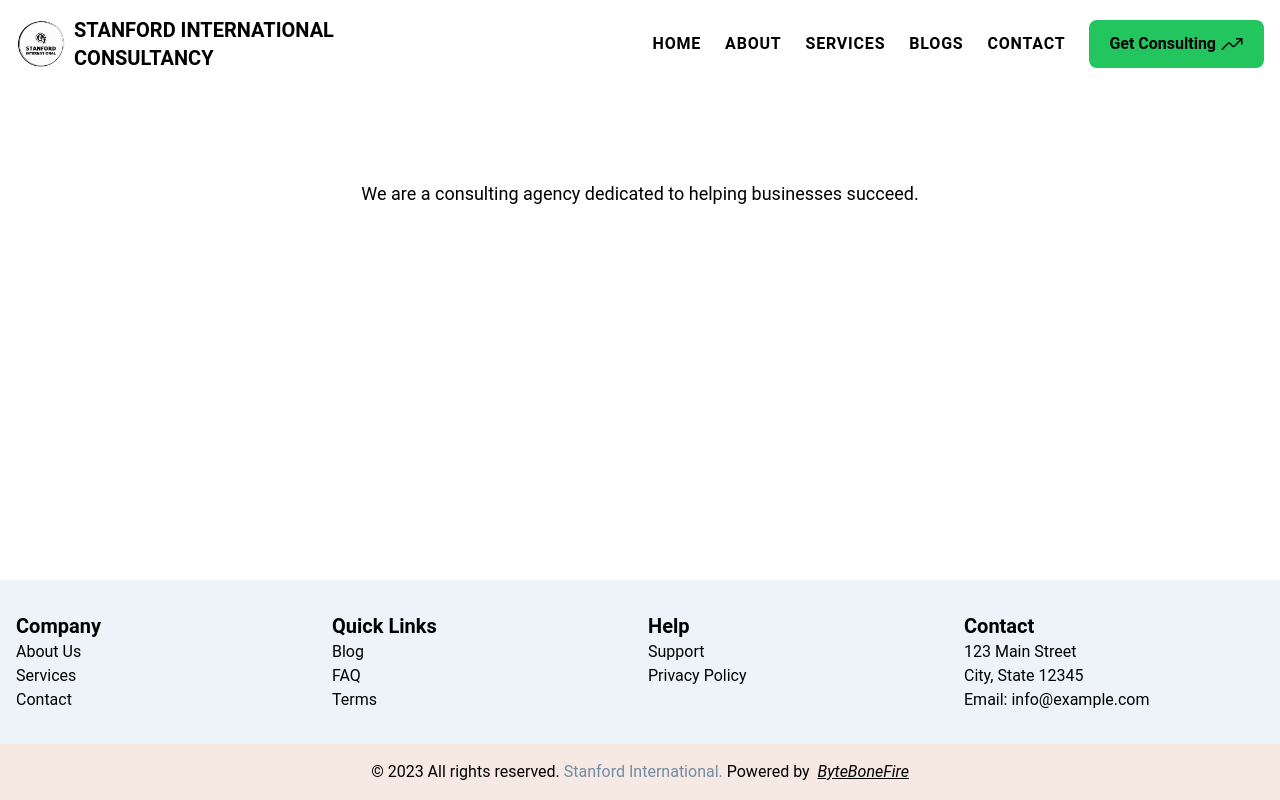
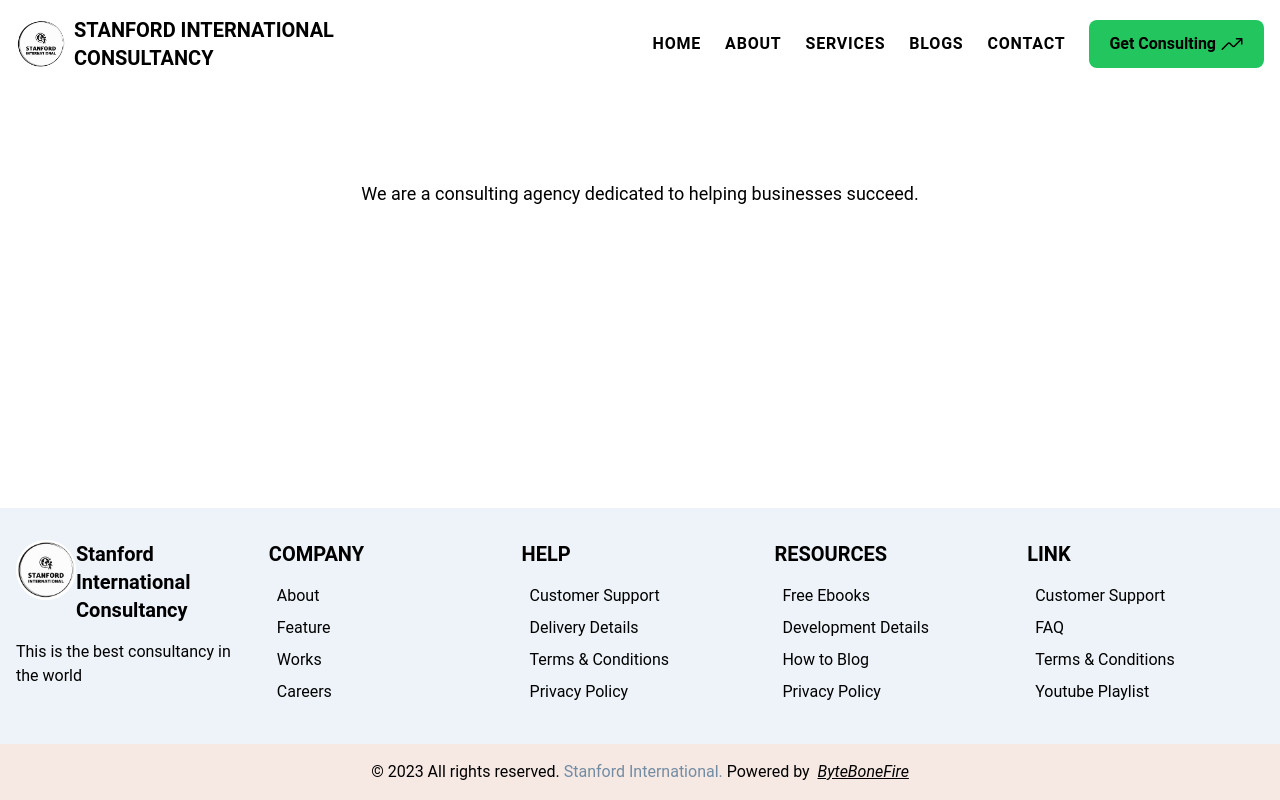
Before and after one commit to ByteBoneFire/standford-international, a React (Vite) app: page /about in a window 1280 px wide. Built offline with nearby package versions, Linux system fonts and the light colour scheme.

Commit message:
adjust footer and blog section

```diff
--- a/src/App.jsx
+++ b/src/App.jsx
@@ -53,7 +53,7 @@ function App() {
             <Route path="/services" element={<Services />} />
             <Route path="/blogs" element={<BlogArticleSection />} />
             <Route path="/blogs-details" element={<BlogPost />} />
-            <Route path="/" element={<BlogList />} />
+            {/* <Route path="/" element={<BlogList />} /> */}
             <Route path="/blog/:id" element={<BlogDetails />} />
 
 
--- a/src/components/FooterSection.jsx
+++ b/src/components/FooterSection.jsx
@@ -1,43 +1,81 @@
-import React from 'react';
+import React from 'react'
 
-function FooterSection() {
+
+const page = () => {
     return (
       <section className="footer-section py-8 bg-bgSecondary">
         <div className="container mx-auto px-4 text-secondary">
-        <div data-aos="fade-up" className="grid grid-cols-2 md:grid-cols-4 gap-4">
+          <div data-aos="fade-up" className="grid grid-cols-2 md:grid-cols-6 lg:grid-cols-5 gap-4">
           <div>
-            <h3 className="text-xl font-semibold ">Company</h3>
-            <ul>
-              <li><a href="/about" className=" hover:underline">About Us</a></li>
-              <li><a href="/services" className=" hover:underline">Services</a></li>
-              <li><a href="/contact" className=" hover:underline">Contact</a></li>
+          <div className='flex items-start mb-4'>
+              <img className='object-contain' src={'/assets/logo.png'} width={60} height={60}/>
+              <h3 className="text-xl font-semibold">Stanford International Consultancy</h3>
+            </div>
+              <p className="mt-2">This is the best consultancy in the world</p>
+
+            </div>
+            <div>
+              <h3 className="text-xl font-semibold mb-4">COMPANY</h3>
+              <ul className='m-2 space-y-2'>
+                <li><a href="/about" className="hover:text-blue-500 transition-colors hover:underline">About</a></li>
+                <li><a href="/services" className="hover:text-blue-500 transition-colors hover:underline">Feature</a></li>
+                <li><a href="/contact" className="hover:text-blue-500 transition-colors hover:underline">Works</a></li>
+                <li><a href="/contact" className="hover:text-blue-500 transition-colors hover:underline">Careers</a></li>
+
+
               </ul>
             </div>
+
+
             <div>
-            <h3 className="text-xl font-semibold ">Quick Links</h3>
-            <ul>
-              <li><a href="/blogs" className=" hover:underline">Blog</a></li>
-              <li><a href="#" className=" hover:underline">FAQ</a></li>
-              <li><a href="#" className=" hover:underline">Terms</a></li>
+              <h3 className="text-xl font-semibold mb-4">HELP</h3>
+              <ul className='m-2 space-y-2'>
+                <li><a href="#" className="hover:text-blue-500 transition-colors hover:underline">Customer Support</a></li>
+                <li><a href="#" className="hover:text-blue-500 transition-colors hover:underline">Delivery Details</a></li>
+                <li><a href="#" className="hover:text-blue-500 transition-colors hover:underline">Terms & Conditions</a></li>
+                <li><a href="#" className="hover:text-blue-500 transition-colors hover:underline">Privacy Policy</a></li>
+
+
               </ul>
             </div>
+
+
             <div>
-            <h3 className="text-xl font-semibold ">Help</h3>
-            <ul>
-              <li><a href="#" className=" hover:underline">Support</a></li>
-              <li><a href="#" className=" hover:underline">Privacy Policy</a></li>
+              <h3 className="text-xl font-semibold mb-4">RESOURCES</h3>
+              <ul className='m-2 space-y-2'>
+                <li><a href="/blogs" className="hover:text-blue-500 transition-colors hover:underline">Free Ebooks</a></li>
+                <li><a href="#" className="hover:text-blue-500 transition-colors hover:underline">Development Details</a></li>
+                <li><a href="#" className="hover:text-blue-500 transition-colors hover:underline">How to Blog</a></li>
+                <li><a href="#" className="hover:text-blue-500 transition-colors hover:underline">Privacy Policy</a></li>
+
+
               </ul>
             </div>
+
+
             <div>
-            <h3 className="text-xl font-semibold ">Contact</h3>
+              <h3 className="text-xl font-semibold mb-4">LINK</h3>
+              <ul className='m-2 space-y-2'>
+                <li><a href="/blogs" className="hover:text-blue-500 transition-colors hover:underline">Customer Support</a></li>
+                <li><a href="#" className="hover:text-blue-500 transition-colors hover:underline">FAQ</a></li>
+                <li><a href="#" className="hover:text-blue-500 transition-colors hover:underline">Terms & Conditions</a></li>
+                <li><a href="#" className="hover:text-blue-500 transition-colors hover:underline">Youtube Playlist</a></li>
+              </ul>
+            </div>
+
+
+            {/* <div>
+              <h3 className="text-xl font-semibold mb-4">Contact</h3>
               <p className="">123 Main Street</p>
               <p className="">City, State 12345</p>
               <p className="">Email: info@example.com</p>
-          </div>
+            </div> */}
           </div>
         </div>
       </section>
-  );
+
+ )
 }
 
-export default FooterSection;
+
+export default page
--- a/src/components/blogPage/BlogList.jsx
+++ b/src/components/blogPage/BlogList.jsx
@@ -1,95 +1,154 @@
-import React from 'react'
+import React, { useState } from "react";
+import { useNavigate } from "react-router-dom";
+import { Link } from 'react-router-dom';
+import { IoTrendingUpOutline } from 'react-icons/io5';
 
 const BlogList = () => {
+  // const blogs = [
+  //   { id: 1, title: "Blog 1", date: "2025-02-01", content: "This is the content of Blog 1." },
+  //   { id: 2, title: "Blog 2", date: "2025-02-02", content: "This is the content of Blog 2." },
+  //   { id: 3, title: "Blog 3", date: "2025-02-03", content: "This is the content of Blog 3." },
+  //   { id: 4, title: "Blog 4", date: "2025-02-04", content: "This is the content of Blog 4." },
+  //   { id: 5, title: "Blog 5", date: "2025-02-05", content: "This is the content of Blog 5." },
+  //   { id: 6, title: "Blog 6", date: "2025-02-06", content: "This is the content of Blog 6." },
+  //   { id: 7, title: "Blog 7", date: "2025-02-07", content: "This is the content of Blog 7." },
+  //   { id: 8, title: "Blog 8", date: "2025-02-08", content: "This is the content of Blog 8." },
+  //   { id: 9, title: "Blog 9", date: "2025-02-09", content: "This is the content of Blog 9." },
+  //   { id: 10, title: "Blog 10", date: "2025-02-10", content: "This is the content of Blog 10." },
+  // ];
+
+  const blogs = [
+    {
+      id: 1,
+      title: "Student visa ",
+      date: "Mar 25, 2020",
+      category: "University",
+      description: "Doubling my 9-5 salary several times in my career is something I never thought could happen.",
+      quote: "You can develop side-businesses, side-hustles, and hobbies that can supplement your 9-5 income.",
+      image: "https://encrypted-tbn0.gstatic.com/images?q=tbn:ANd9GcTuijY6PBz7YdTv2IwsQB2iJmBkx29awwpUSA&s"
+    },
+    {
+      id: 2,
+      title: "How Stanford International helped me secure a temporary residence visa",
+      date: "Mar 25, 2020",
+      category: "Temporary Residence",
+      description: "Understanding Flexbox is essential for modern web development and layout design.",
+      quote: "Mastering Flexbox allows you to create responsive and flexible layouts easily.",
+      image: "https://encrypted-tbn0.gstatic.com/images?q=tbn:ANd9GcQiy_Up-17RyznF2bYNYUrhlhH8Xr1DAvLkxg&s"
+    },
+    {
+      id: 3,
+      title: "Mastering in getting graduate visa",
+      date: "Mar 25, 2020",
+      category: "Graduate Visa",
+      description: "CSS Grid Layout offers a powerful way to build complex layouts with ease.",
+      quote: "Learning Grid Layout will help you structure pages efficiently and cleanly.",
+      image: "https://encrypted-tbn0.gstatic.com/images?q=tbn:ANd9GcTuub1qqprhrAi5nC5Yol6grcv1y4xblegZKA&s"
+    },
+    {
+      id: 4,
+      title: "University as a pathway to a successful career",
+      date: "Jan 15, 2025",
+      category: "University",
+      description: "AI is transforming web design with tools that enhance the user experience and streamline development.",
+      quote: "AI tools are reshaping the design process, making it more efficient and personalized.",
+      image: "https://encrypted-tbn0.gstatic.com/images?q=tbn:ANd9GcTgY3MJjoOgWaWxGiH2vFdTLyC-VzthYCBMO6H9GQsqrw&s"
+    },
+    {
+      id: 5,
+      title: "Role of graduate visa in my career",
+      date: "Feb 10, 2025",
+      category: "Graduate Visa",
+      description: "Design systems are essential for ensuring consistency and scalability in large projects.",
+      quote: "A solid design system can dramatically reduce design debt and improve team collaboration.",
+      image: "https://encrypted-tbn0.gstatic.com/images?q=tbn:ANd9GcQfQgm6xksZ4a_wGPHmlHWno8xbC4XGbOCsgXzGHNkGgA&s"
+    }
+  ];
+
+  const postsPerPage = 6;
+  const [currentPage, setCurrentPage] = useState(1);
+  const navigate = useNavigate();
+
+  const indexOfLastPost = currentPage * postsPerPage;
+  const indexOfFirstPost = indexOfLastPost - postsPerPage;
+  const currentPosts = blogs.slice(indexOfFirstPost, indexOfLastPost);
+
+  const paginate = (pageNumber) => setCurrentPage(pageNumber);
+
   return (
-    <div>BlogList</div>
-  )
-}
+    <section className=" bg-bgSecondary py-8">
 
-export default BlogList
+      <div className="container mx-auto">
+        <section className='flex flex-col md:flex-row-reverse justify-between items-center mb-6'>
+          <div data-aos="fade-right" className=" text-secondary text-end">
+            <h2 className="text-lg text-red-400">Article and Blogs</h2>
+            <span className='text-secondary  block text-2xl font-bold'>
+              Get Every Single<br /> Article And Blogs
+            </span>
+          </div>
+          <Link
+            to={'/blogs-details'}
+            data-aos="fade-left"
+            data-aos-delay="400"
+            className="bg-button hover:bg-green-500 text-black font-bold px-5 py-2 rounded-lg w-fit flex items-end gap-1 transition duration-300"
+          >
+            Browse All<IoTrendingUpOutline size={24} />
+          </Link>
+        </section>
+        {/* <div data-aos="fade-up" className="grid grid-cols-1 md:grid-cols-2 lg:grid-cols-3 gap-6 max--2xl">
+          {currentPosts.slice(0,3).map((blog) => (
+            <div
+              key={blog.id}
+              className="bg-white p-6 rounded-lg shadow-lg cursor-pointer hover:shadow-xl transition"
+              onClick={() => navigate(`/blog/${blog.id}`)}
+            >
+              <img
+                src={blog.image}
+                alt="Blog Image"
+                className="w-full h-80 object-cover rounded-lg shadow-lg mb-6"
+              />
+              <h2 className="text-2xl font-semibold text-gray-800 mb-2">{blog.title}</h2>
+              <p className="text-gray-700">{blog.description.substring(0, 50)}...</p>
+            </div>
+          ))}
+        </div> */}
 
-// import React from "react";
-// import { useNavigate } from "react-router-dom";
 
-// // const blogPostList = [
-// //   { id: 1, title: "Student visa", date: "Mar 25, 2020", category: "University", description: "Doubling my 9-5 salary several times...", quote: "You can develop side-businesses...", image: "https://encrypted-tbn0.gstatic.com/images?q=tbn:ANd9GcTuijY6PBz7YdTv2IwsQB2iJmBkx29awwpUSA&s" },
-// //   { id: 2, title: "How Stanford International helped me secure a temporary residence visa", date: "Mar 25, 2020", category: "Temporary Residence", description: "Understanding Flexbox is essential...", quote: "Mastering Flexbox allows you to create...", image: "https://encrypted-tbn0.gstatic.com/images?q=tbn:ANd9GcQiy_Up-17RyznF2bYNYUrhlhH8Xr1DAvLkxg&s" },
-// //   { id: 3, title: "Mastering in getting graduate visa", date: "Mar 25, 2020", category: "Graduate Visa", description: "CSS Grid Layout offers a powerful way...", quote: "Learning Grid Layout will help you...", image: "https://encrypted-tbn0.gstatic.com/images?q=tbn:ANd9GcTuub1qqprhrAi5nC5Yol6grcv1y4xblegZKA&s" }
-// // ];
+{/* <div className="container mx-auto px-2 py-6"> */}
+<div className="container mx-auto px-2 py-6 max-w-6xl"> {/* Adjusted width */}
+ <div className="grid grid-cols-1 sm:grid-cols-2 lg:grid-cols-3 gap-8"> {/* Increased gap for equal spacing */}
+   {currentPosts.slice(0,3).map((blog) => (
+     <div key={blog.id} className="bg-white p-4 rounded-lg shadow-md flex flex-col justify-between"  onClick={() => navigate(`/blog/${blog.id}`)}> {/* Flex for equal spacing */}
+        <img
+          src={blog.image}
+          alt="Blog Image"
+          className="w-full h-30 object-cover rounded-lg shadow-lg mb-6"
+        />
+       <h2 className="text-2xl font-semibold text-gray-800 mb-2">{blog.title}</h2>
+       <p className="text-sm text-gray-500 mb-4">{new Date(blog.date).toLocaleDateString()}</p>
+       <p className="text-gray-700 flex-grow">{blog.description}</p> {/* flex-grow for equal height */}
+     </div>
+   ))}
+ {/* </div> */}
+</div>
+</div>
 
-// const blogPostList = [
-//     { id:1,
-//       title: "Student visa ",
-//       date: "Mar 25, 2020",
-//       category: "University",
-//       description: "Doubling my 9-5 salary several times in my career is something I never thought could happen.",
-//       quote: "You can develop side-businesses, side-hustles, and hobbies that can supplement your 9-5 income.",
-//       image: "https://encrypted-tbn0.gstatic.com/images?q=tbn:ANd9GcTuijY6PBz7YdTv2IwsQB2iJmBkx29awwpUSA&s"
-//     },
-//     {
-//       id:2,
-//       title: "How Stanford International helped me secure a temporary residence visa",
-//       date: "Mar 25, 2020",
-//       category: "Temporary Residence",
-//       description: "Understanding Flexbox is essential for modern web development and layout design.",
-//       quote: "Mastering Flexbox allows you to create responsive and flexible layouts easily.",
-//       image: "https://encrypted-tbn0.gstatic.com/images?q=tbn:ANd9GcQiy_Up-17RyznF2bYNYUrhlhH8Xr1DAvLkxg&s"
-//     },
-//     {
-//       id:3,
-//       title: "Mastering in getting graduate visa",
-//       date: "Mar 25, 2020",
-//       category: "Graduate Visa",
-//       description: "CSS Grid Layout offers a powerful way to build complex layouts with ease.",
-//       quote: "Learning Grid Layout will help you structure pages efficiently and cleanly.",
-//       image: "https://encrypted-tbn0.gstatic.com/images?q=tbn:ANd9GcTuub1qqprhrAi5nC5Yol6grcv1y4xblegZKA&s"
-//     },
-//     {
-//      id:4,
-//       title: "University as a pathway to a successful career",
-//       date: "Jan 15, 2025",
-//       category: "University",
-//       description: "AI is transforming web design with tools that enhance the user experience and streamline development.",
-//       quote: "AI tools are reshaping the design process, making it more efficient and personalized.",
-//       image: "https://encrypted-tbn0.gstatic.com/images?q=tbn:ANd9GcTgY3MJjoOgWaWxGiH2vFdTLyC-VzthYCBMO6H9GQsqrw&s"
-//     },
-//     {
-//         id:5,
-//       title: "Role of graduate visa in my career",
-//       date: "Feb 10, 2025",
-//       category: "Graduate Visa",
-//       description: "Design systems are essential for ensuring consistency and scalability in large projects.",
-//       quote: "A solid design system can dramatically reduce design debt and improve team collaboration.",
-//       image: "https://encrypted-tbn0.gstatic.com/images?q=tbn:ANd9GcQfQgm6xksZ4a_wGPHmlHWno8xbC4XGbOCsgXzGHNkGgA&s"
-//     }
-//    ];
+      </div>
 
-// const BlogList = () => {
-//   const navigate = useNavigate();
+      <div className="flex justify-end mt-6 mr-12">
+        <button
+          onClick={() => navigate('/blogs')}
+          className="px-4 py-2 mx-2 bg-gray-300 rounded-md text-gray-700"
+        >
+          Browse All
+        </button>
 
-//   const handleClick = (id) => {
-//     navigate(`/blog/${id}`);
-//   };
 
-//   return (
-//     <div className="container mx-auto p-6">
-//       <h1 className="text-3xl font-bold mb-6">Blog Posts</h1>
-//       <div className="grid grid-cols-1 sm:grid-cols-2 lg:grid-cols-3 gap-6">
-//         {blogPostList.map((post) => (
-//           <div
-//             key={post.id}
-//             className="bg-white p-6 rounded-lg shadow-lg cursor-pointer hover:shadow-xl transition"
-//             onClick={() => handleClick(post.id)}
-//           >
-//             <img src={post.image} alt={post.title} className="w-full h-40 object-cover rounded-lg mb-4" />
-//             <h2 className="text-xl font-semibold">{post.title}</h2>
-//             <p className="text-sm text-gray-500">{post.date} • {post.category}</p>
-//             <p className="text-gray-700 mt-2">{post.description.slice(0, 100)}...</p>
-//           </div>
-//         ))}
-//       </div>
-//     </div>
-//   );
-// };
 
-// export default BlogList;
+
+      </div>
+    </section>
+  );
+};
+
+export default BlogList;
--- a/src/components/homePage/Home.jsx
+++ b/src/components/homePage/Home.jsx
@@ -7,6 +7,7 @@ import BlogArticleSection from '../blogPage/BlogArticleSection'
 import NewsletterSignupSection from '../NewsletterSignupSection'
 import Hero from '../Hero'
 import ScrollSection from '../ScrollSection'
+import BlogList from '../blogPage/BlogList'
 
 const Home = () => {
     return (
@@ -17,7 +18,8 @@ const Home = () => {
             <TeamSection />
             <FounderTestimony />
             <ClientsTestimony />
-            <BlogArticleSection />
+            {/* <BlogArticleSection /> */}
+            <BlogList/>
             <NewsletterSignupSection />
         </div>
     )
```
Lines whose indentation alone changed are shown as unchanged.
